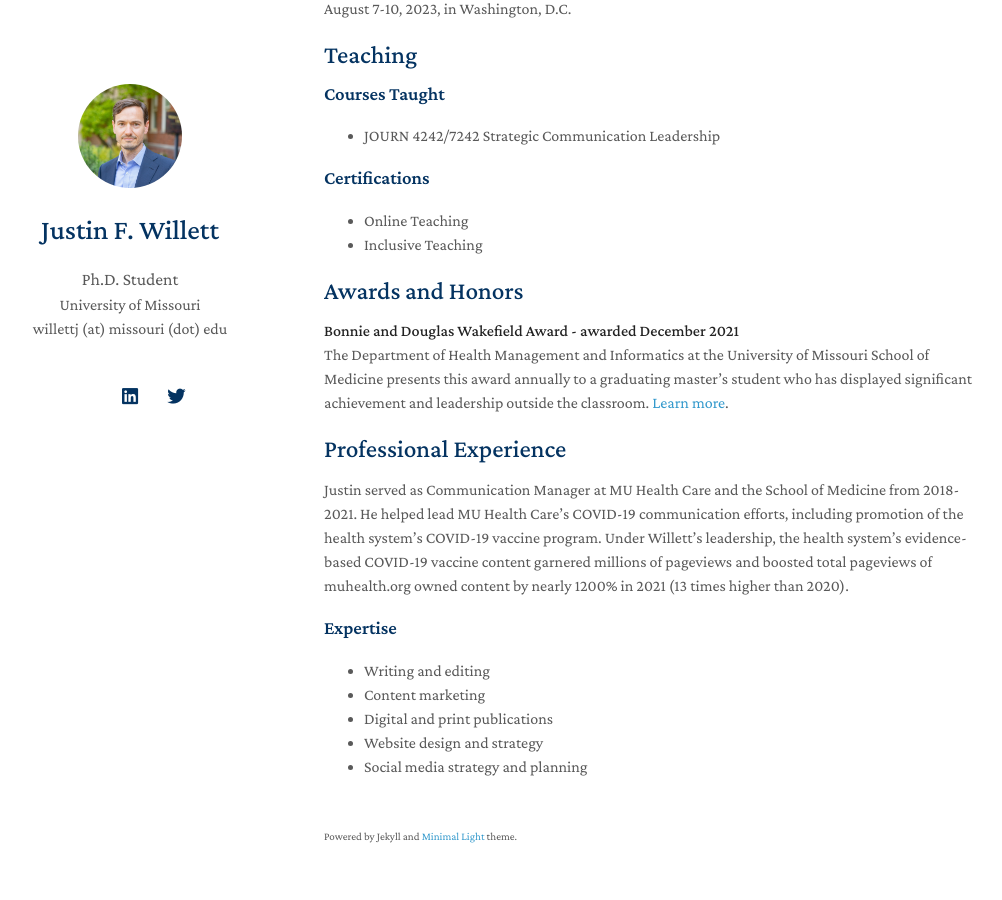
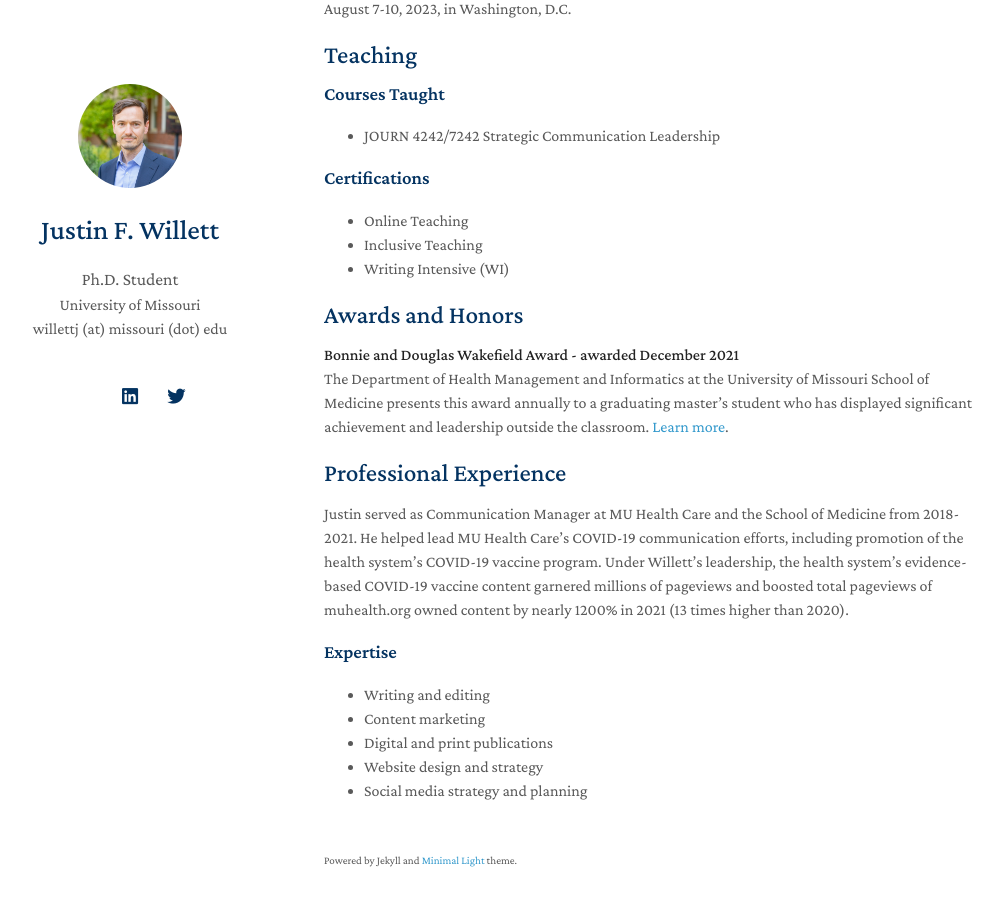
Before and after one commit to willettjf/willettjf.github.io, a Jekyll site: the page built from index.md, in a window 1280 px wide and 900 px high, scrolled down 808 px. Shown: the whole window, without its empty margins (146-1148 px from the left). Built offline with Jekyll 4.4.1, drawn with Linux system fonts in a browser that asks for light colours; nearby versions of some CDN libraries; a style sheet for code colours, icons or effects is not loaded; our own code applies the rules of GitHub Pages for plain Markdown files.

Commit message:
Update index.md

```diff
--- a/index.md
+++ b/index.md
@@ -41,6 +41,7 @@ University of Missouri School of Journalism, Columbia, Missouri
 
 - Online Teaching
 - Inclusive Teaching
+- Writing Intensive (WI)
 
 ## Awards and Honors
 
```
